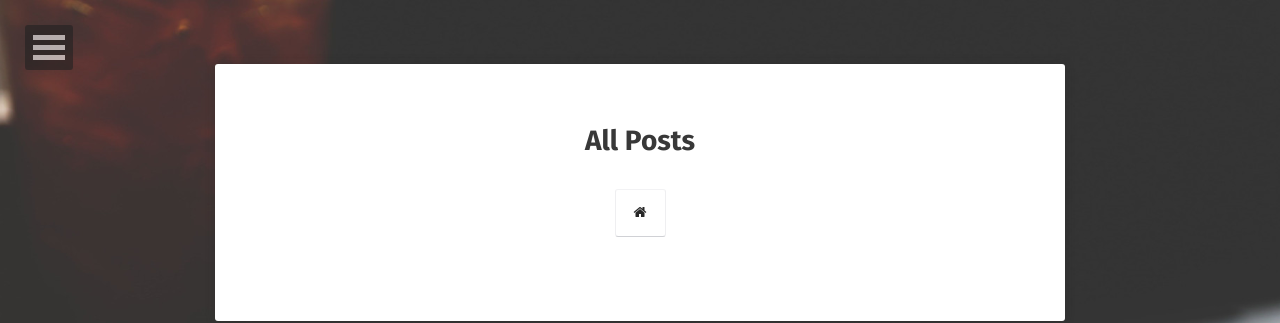
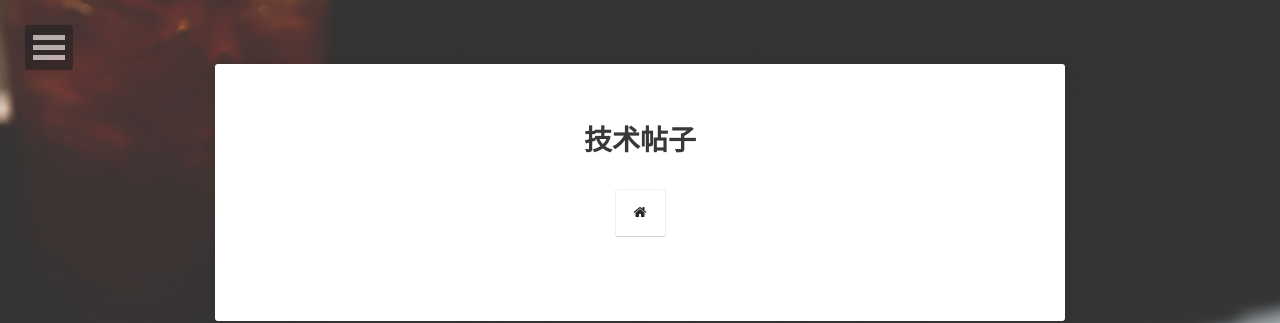
Before and after one commit to A17513081909/csz.github.io, a Jekyll site: the page built from posts/index.md, in a window 1280 px wide. Shown: the top 323 px of the page. Built offline with Jekyll 4.4.1, drawn with Linux system fonts in a browser that asks for light colours; some web fonts are replaced.

Commit message:
Update index.md

```diff
--- a/posts/index.md
+++ b/posts/index.md
@@ -1,6 +1,6 @@
 ---
 layout: post-list
-title: All Posts
+title: '技术帖子'
 excerpt: "A List of Posts"
 comments: false
 ---
```
